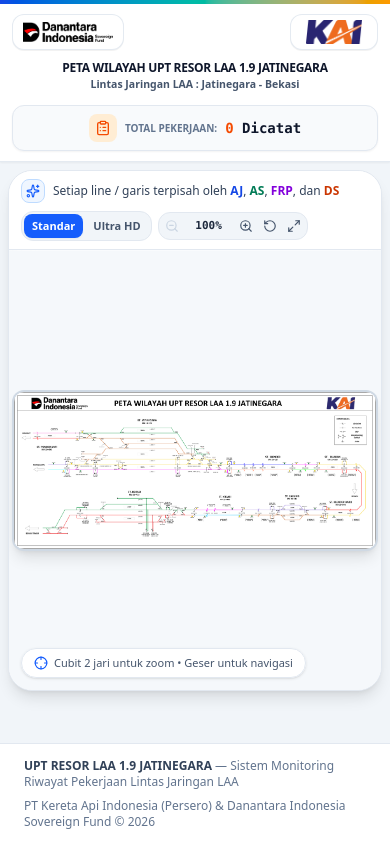
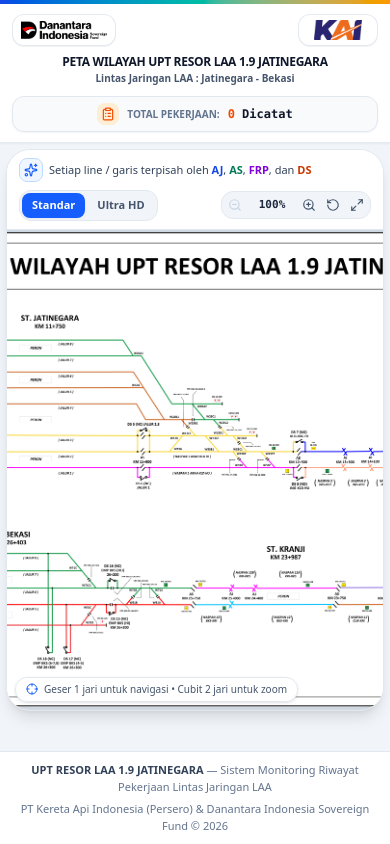
Before and after one commit to kusumayoga134-sudo/laa-jatinegara-dashboard, a React (Vite) app in the folder frontend/: page / in a window 390 px wide. Built offline with nearby package versions, Linux system fonts and the light colour scheme; no server answers.

Commit message:
feat(mobile): optimize schematic map sizing, responsive layout, and touch navigation on mobile

```diff
--- a/frontend/src/App.jsx
+++ b/frontend/src/App.jsx
@@ -84,7 +84,7 @@ export default function App() {
       />
 
       {/* Main AutoCAD Map Workspace (White Mode) */}
-      <main className="flex-1 max-w-[1700px] w-full mx-auto px-2 py-2 sm:px-6 sm:py-4">
+      <main className="flex-1 max-w-[1700px] w-full mx-auto px-1.5 py-1.5 sm:px-6 sm:py-4">
         <SchematicViewer
           logs={logs}
           selectedLocation={selectedLocation}
@@ -103,8 +103,8 @@ export default function App() {
       )}
 
       {/* Minimalist White Footer */}
-      <footer className="bg-white border-t border-slate-200 py-3.5 px-6 text-xs text-slate-500 mt-auto">
-        <div className="max-w-[1700px] mx-auto flex flex-col sm:flex-row items-center justify-between gap-2">
+      <footer className="bg-white border-t border-slate-200 py-2.5 px-3 sm:py-3.5 sm:px-6 text-[11px] sm:text-xs text-slate-500 mt-auto">
+        <div className="max-w-[1700px] mx-auto flex flex-col sm:flex-row items-center justify-between gap-1.5 text-center sm:text-left">
           <div>
             <strong className="text-slate-700 font-bold">UPT RESOR LAA 1.9 JATINEGARA</strong> — Sistem Monitoring Riwayat Pekerjaan Lintas Jaringan LAA
           </div>
--- a/frontend/src/components/Header.jsx
+++ b/frontend/src/components/Header.jsx
@@ -43,25 +43,25 @@ export default function Header({
         {/* ========================================================
             1. MOBILE VIEW (< md) - CLEAN, BALANCED & TOUCH-FRIENDLY
             ======================================================== */}
-        <div className="md:hidden flex flex-col space-y-2.5">
+        <div className="md:hidden flex flex-col space-y-2">
           {/* Top Bar: Danantara Logo (Left) & KAI Logo (Right) */}
           <div className="flex items-center justify-between gap-2">
             {/* Danantara Logo */}
-            <div className="bg-white rounded-xl px-2.5 py-1 border border-slate-200/90 shadow-2xs flex items-center justify-center h-9 w-28 shrink-0 overflow-hidden">
+            <div className="bg-white rounded-xl px-2 py-1 border border-slate-200/90 shadow-2xs flex items-center justify-center h-8 w-26 shrink-0 overflow-hidden">
               <img
                 src="/danantara-logo.png"
                 alt="Danantara Indonesia"
-                className="max-h-6 max-w-full object-contain"
+                className="max-h-5 max-w-full object-contain"
                 onError={(e) => { e.target.style.display = 'none'; }}
               />
             </div>
 
             {/* KAI Logo */}
-            <div className="bg-white rounded-xl px-2.5 py-1 border border-slate-200/90 shadow-2xs flex items-center justify-center h-9 w-22 shrink-0 overflow-hidden">
+            <div className="bg-white rounded-xl px-2 py-1 border border-slate-200/90 shadow-2xs flex items-center justify-center h-8 w-20 shrink-0 overflow-hidden">
               <img
                 src="/kai-logo.png"
                 alt="KAI"
-                className="max-h-6 max-w-full object-contain"
+                className="max-h-5 max-w-full object-contain"
                 onError={(e) => { e.target.src = '/kai-logo.webp'; }}
               />
             </div>
@@ -72,7 +72,7 @@ export default function Header({
             <h1 className="text-xs sm:text-sm font-black text-slate-900 tracking-tight leading-tight">
               PETA WILAYAH UPT RESOR LAA 1.9 JATINEGARA
             </h1>
-            <p className="text-[10.5px] text-slate-600 truncate mt-0.5 font-semibold">
+            <p className="text-[10px] sm:text-[10.5px] text-slate-600 truncate mt-0.5 font-semibold">
               Lintas Jaringan LAA : Jatinegara - Bekasi
             </p>
           </div>
@@ -81,17 +81,17 @@ export default function Header({
           <div className="pt-0.5">
             <button
               onClick={onOpenAllLogs}
-              className="w-full bg-slate-50 active:scale-95 border border-slate-200 hover:border-orange-300 rounded-xl py-2 px-3 flex items-center justify-center space-x-2 shadow-xs cursor-pointer text-left"
+              className="w-full bg-slate-50 active:scale-95 border border-slate-200 hover:border-orange-300 rounded-xl py-1.5 px-3 flex items-center justify-center space-x-2 shadow-xs cursor-pointer text-left"
               title="Buka rekapitulasi pekerjaan"
             >
-              <div className="p-1.5 rounded-lg bg-orange-100 text-orange-600 shrink-0">
-                <ClipboardList className="w-4 h-4" />
+              <div className="p-1 rounded-lg bg-orange-100 text-orange-600 shrink-0">
+                <ClipboardList className="w-3.5 h-3.5" />
               </div>
               <div className="leading-tight flex items-center space-x-2">
                 <span className="text-[10px] text-slate-500 font-bold uppercase">
                   TOTAL PEKERJAAN:
                 </span>
-                <span className="font-mono font-black text-slate-900 text-sm">
+                <span className="font-mono font-black text-slate-900 text-xs sm:text-sm">
                   <span className="text-orange-600">{totalLogsCount}</span> Dicatat
                 </span>
               </div>
--- a/frontend/src/components/SchematicViewer.jsx
+++ b/frontend/src/components/SchematicViewer.jsx
@@ -2188,14 +2188,14 @@ export default function SchematicViewer({
       }`}
     >
       {/* Top Toolbar White Mode */}
-      <div className="bg-white/95 border-b border-slate-200 px-3 sm:px-5 py-2 sm:py-2.5 flex flex-wrap items-center justify-between gap-2 sm:gap-3 z-20 backdrop-blur-md">
+      <div className="bg-white/95 border-b border-slate-200 px-3 sm:px-5 py-2 sm:py-2.5 flex flex-col sm:flex-row sm:items-center justify-between gap-2 z-20 backdrop-blur-md">
 
         {/* Left Instruction */}
-        <div className="flex items-center space-x-2">
+        <div className="flex items-center space-x-1.5 shrink-0">
           <div className="p-1 sm:p-1.5 rounded-lg bg-blue-50 border border-blue-200 text-blue-600 shrink-0">
             <Sparkles className="w-3.5 h-3.5 sm:w-4 sm:h-4" />
           </div>
-          <p className="text-xs sm:text-sm text-slate-700 font-medium leading-tight">
+          <p className="text-[11px] sm:text-sm text-slate-700 font-medium leading-tight">
             <span>
               Setiap line / garis terpisah oleh <strong className="text-blue-700 font-bold">AJ</strong>, <strong className="text-emerald-700 font-bold">AS</strong>, <strong className="text-purple-700 font-bold">FRP</strong>, dan <strong className="text-orange-700 font-bold">DS</strong>
             </span>
@@ -2203,12 +2203,12 @@ export default function SchematicViewer({
         </div>
 
         {/* Right Tools: Resolution & Zoom */}
-        <div className="flex items-center space-x-1.5 sm:space-x-2 shrink-0">
+        <div className="flex items-center justify-between sm:justify-end gap-1.5 sm:gap-2 shrink-0 w-full sm:w-auto">
 
           <div className="bg-slate-100 p-0.5 sm:p-1 rounded-xl flex space-x-0.5 sm:space-x-1 border border-slate-200 text-[11px] sm:text-xs">
             <button
               onClick={() => setViewMode('web')}
-              className={`px-2 sm:px-3 py-1 rounded-lg font-bold transition cursor-pointer ${
+              className={`px-2.5 sm:px-3 py-1 rounded-lg font-bold transition cursor-pointer ${
                 viewMode === 'web'
                   ? 'bg-blue-600 text-white shadow-xs'
                   : 'text-slate-600 hover:text-slate-900'
@@ -2218,7 +2218,7 @@ export default function SchematicViewer({
             </button>
             <button
               onClick={() => setViewMode('hd')}
-              className={`px-2 sm:px-3 py-1 rounded-lg font-bold transition cursor-pointer ${
+              className={`px-2.5 sm:px-3 py-1 rounded-lg font-bold transition cursor-pointer ${
                 viewMode === 'hd'
                   ? 'bg-blue-600 text-white shadow-xs'
                   : 'text-slate-600 hover:text-slate-900'
@@ -2295,14 +2295,14 @@ export default function SchematicViewer({
         onTouchEnd={handleTouchEnd}
         onTouchCancel={handleTouchEnd}
         className={`w-full overflow-hidden bg-slate-100/70 cursor-grab active:cursor-grabbing relative select-none flex items-center justify-center touch-none ${
-          isFullscreen ? 'h-[calc(100vh-55px)]' : 'h-[440px] sm:h-[580px] lg:h-[720px]'
+          isFullscreen ? 'h-[calc(100vh-55px)]' : 'h-[480px] xs:h-[520px] sm:h-[580px] lg:h-[720px]'
         }`}
       >
         {/* Floating Quick Hint */}
-        <div className="absolute bottom-3 left-3 sm:bottom-4 sm:left-4 z-20 pointer-events-none bg-white/95 border border-slate-200 px-3 py-1.5 sm:px-3.5 sm:py-2 rounded-2xl text-[11px] sm:text-xs text-slate-600 backdrop-blur-md flex items-center space-x-1.5 sm:space-x-2 shadow-sm">
-          <Crosshair className="w-3.5 h-3.5 text-blue-600 shrink-0" />
+        <div className="absolute bottom-2 left-2 sm:bottom-4 sm:left-4 z-20 pointer-events-none bg-white/95 border border-slate-200 px-2.5 py-1 sm:px-3.5 sm:py-2 rounded-xl text-[10px] sm:text-xs text-slate-600 backdrop-blur-md flex items-center space-x-1.5 shadow-sm">
+          <Crosshair className="w-3 h-3 sm:w-3.5 sm:h-3.5 text-blue-600 shrink-0" />
           <span className="hidden sm:inline">Scroll mouse untuk Zoom • Tahan klik kiri untuk geser peta</span>
-          <span className="sm:hidden">Cubit 2 jari untuk zoom • Geser untuk navigasi</span>
+          <span className="sm:hidden">Geser 1 jari untuk navigasi • Cubit 2 jari untuk zoom</span>
         </div>
 
         {/* ========================================================
@@ -2318,7 +2318,7 @@ export default function SchematicViewer({
                 ? `${Math.min(Math.max(mousePos.y - 40, 20), (containerRef.current?.clientHeight || 600) - 340)}px`
                 : undefined,
             }}
-            className="absolute z-50 pointer-events-auto bg-white/98 border border-slate-200 rounded-2xl p-3.5 sm:p-4 shadow-2xl backdrop-blur-xl w-auto sm:w-88 max-w-sm left-3 right-3 sm:left-auto sm:right-auto bottom-3 sm:bottom-auto animate-in zoom-in-95 duration-150 text-slate-800"
+            className="absolute z-50 pointer-events-auto bg-white/98 border border-slate-200 rounded-2xl p-3.5 sm:p-4 shadow-2xl backdrop-blur-xl w-auto sm:w-88 max-w-sm left-3 right-3 sm:left-auto sm:right-auto bottom-3 sm:bottom-auto max-h-[75vh] overflow-y-auto animate-in zoom-in-95 duration-150 text-slate-800"
           >
             {/* Header: Naspan info & color dot */}
             <div className="flex items-start justify-between pb-2.5 border-b border-slate-100">
@@ -2452,10 +2452,10 @@ export default function SchematicViewer({
             transformOrigin: 'center center',
             transition: isDragging ? 'none' : 'transform 0.1s ease-out',
           }}
-          className="relative flex items-center justify-center shrink-0 p-2 sm:p-4"
+          className="relative flex items-center justify-center shrink-0 p-1 sm:p-4"
         >
           {/* Container tightly wrapping cropped schematic (Centered) */}
-          <div className="relative w-[min(calc(100vw-24px),1420px)] rounded-xl sm:rounded-2xl overflow-hidden shadow-lg sm:shadow-xl border-2 border-slate-300/90 bg-white shrink-0">
+          <div className="relative w-[1100px] sm:w-[1420px] rounded-xl sm:rounded-2xl overflow-hidden shadow-lg sm:shadow-xl border-2 border-slate-300/90 bg-white shrink-0">
 
             {/* Cropped AutoCAD Master Image */}
             <img
```
